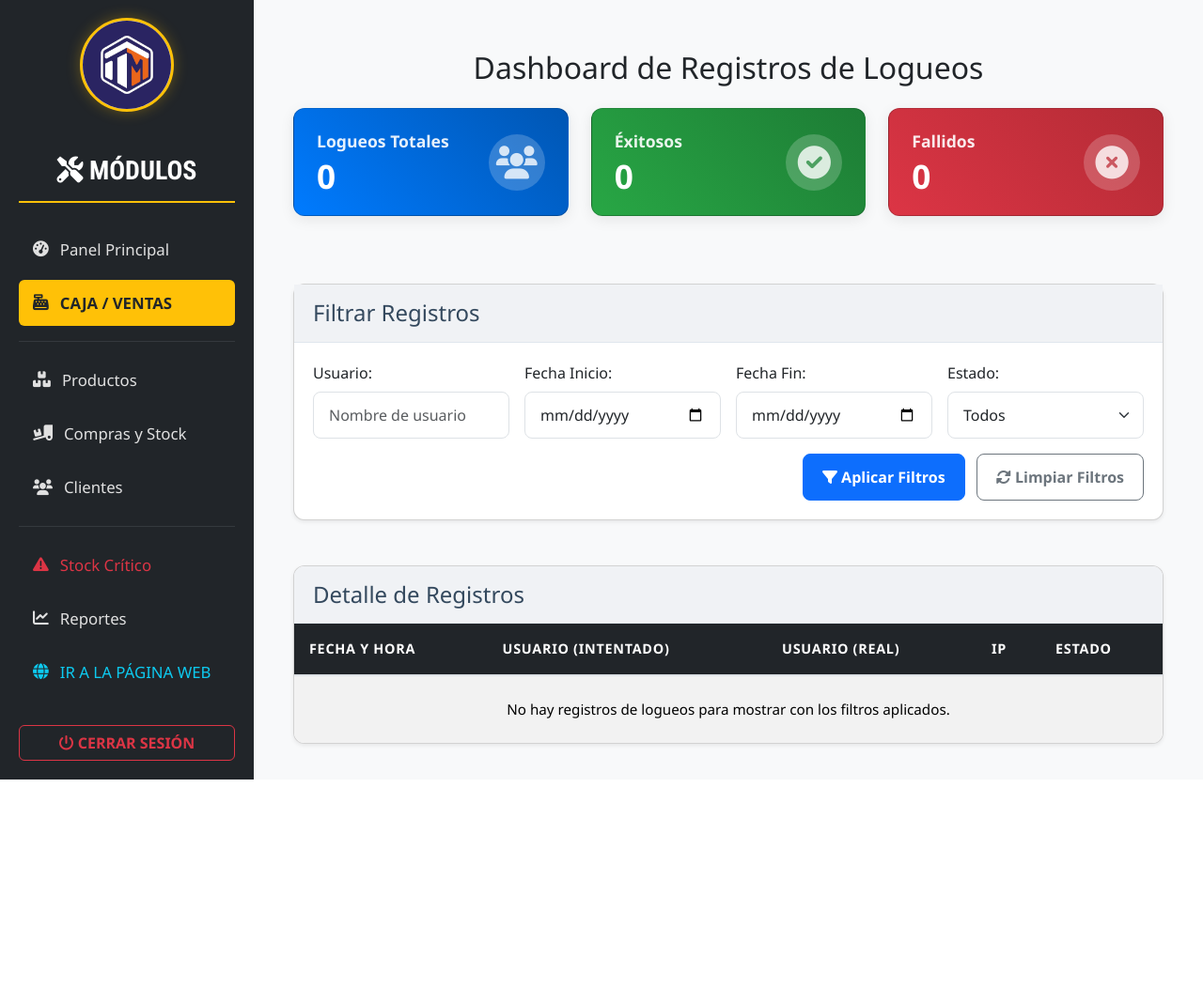
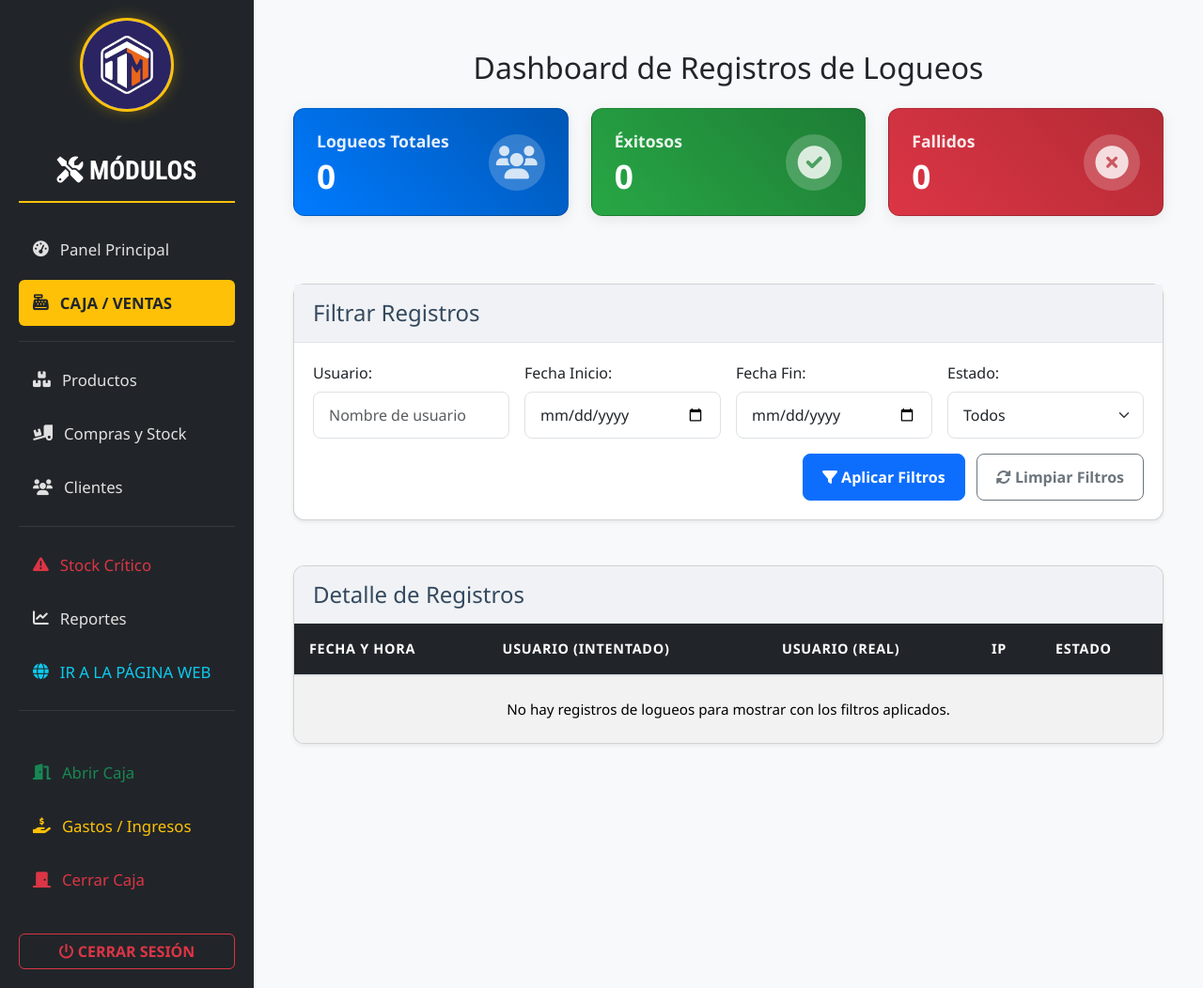
Before and after one commit to Andrevalqui/mi-ferreteria, a Django app: page /reportes/logueos/ in a window 1280 px wide. Shown: the part 64-1116 px from the top of the page at 94% size. Before the commit the page ends 894 px from the top, so only its background shows below. Run offline with Django 5.2, Linux system fonts and the light colour scheme; the visitor is signed in with stand-in values (Sample User, id 1); data that the repository does not hold is empty; parts of the project's set-up code (start-up, migrations or seed data) failed here and were passed over.

Commit message:
Update base.html

```diff
--- a/inventario/templates/inventario/base.html
+++ b/inventario/templates/inventario/base.html
@@ -166,6 +166,20 @@
                 <a href="#" id="btn-to-web" class="nav-button" style="color: #0dcaf0;">
                     <i class="fas fa-globe"></i> IR A LA PÁGINA WEB
                 </a>
+
+                <hr class="border-secondary my-3">
+                <div class="small text-muted text-uppercase mb-1 ms-2">Control de Dinero</div>
+
+                <a href="{% url 'inventario:apertura_caja' %}" class="nav-button text-success">
+                    <i class="fas fa-door-open"></i> Abrir Caja
+                </a>
+                <a href="{% url 'inventario:movimiento_caja' %}" class="nav-button text-warning">
+                    <i class="fas fa-hand-holding-usd"></i> Gastos / Ingresos
+                </a>
+                <a href="{% url 'inventario:cierre_caja' %}" class="nav-button text-danger">
+                    <i class="fas fa-door-closed"></i> Cerrar Caja
+                </a>
+
             </div>
 
             {% if user.is_authenticated %}
```
